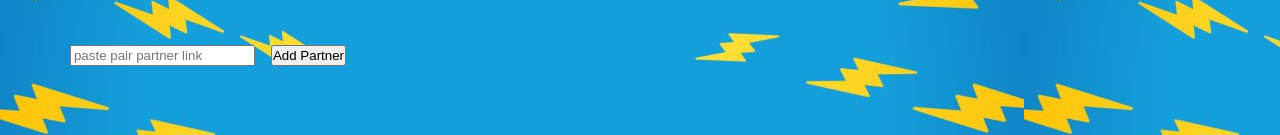
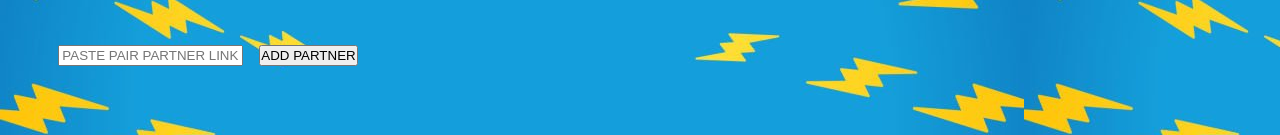
Before and after one commit to mdtagg/Chrome_Ext, a browser extension: page index.html in a window 1280 px wide. Shown: the part 209-344 px from the top of the page. Drawn offline with Linux system fonts and the light colour scheme.

Commit message:
changed project name to lightning fast link

```diff
--- a/index.html
+++ b/index.html
@@ -4,7 +4,7 @@
     <meta charset="UTF-8">
     <meta name="viewport" content="width=device-width, initial-scale=1.0">
     <meta http-equiv="Content-Security-Policy" content="upgrade-insecure-requests">
-    <title>Mike T And Zach Bs Extension</title>
+    <title>Lighting Fast Links</title>
     <link rel="stylesheet" href="styles.css">
     <script src="index.js" defer></script>
 
@@ -16,8 +16,8 @@
             <a class="runwayLink" href="https://share.codesmith.io/WCRIrunway" target="_blank">Runway</a>
         </div>
         <div class="partner-container">
-            <input class="partner-input" for="partner-form" placeholder="paste pair partner link">
-            <button class="partner">Add Partner</button>
+            <input class="partner-input" for="partner-form" placeholder="PASTE PAIR PARTNER LINK">
+            <button class="partner-button">ADD PARTNER</button>
         </div>
     </div>
 </body>
```
